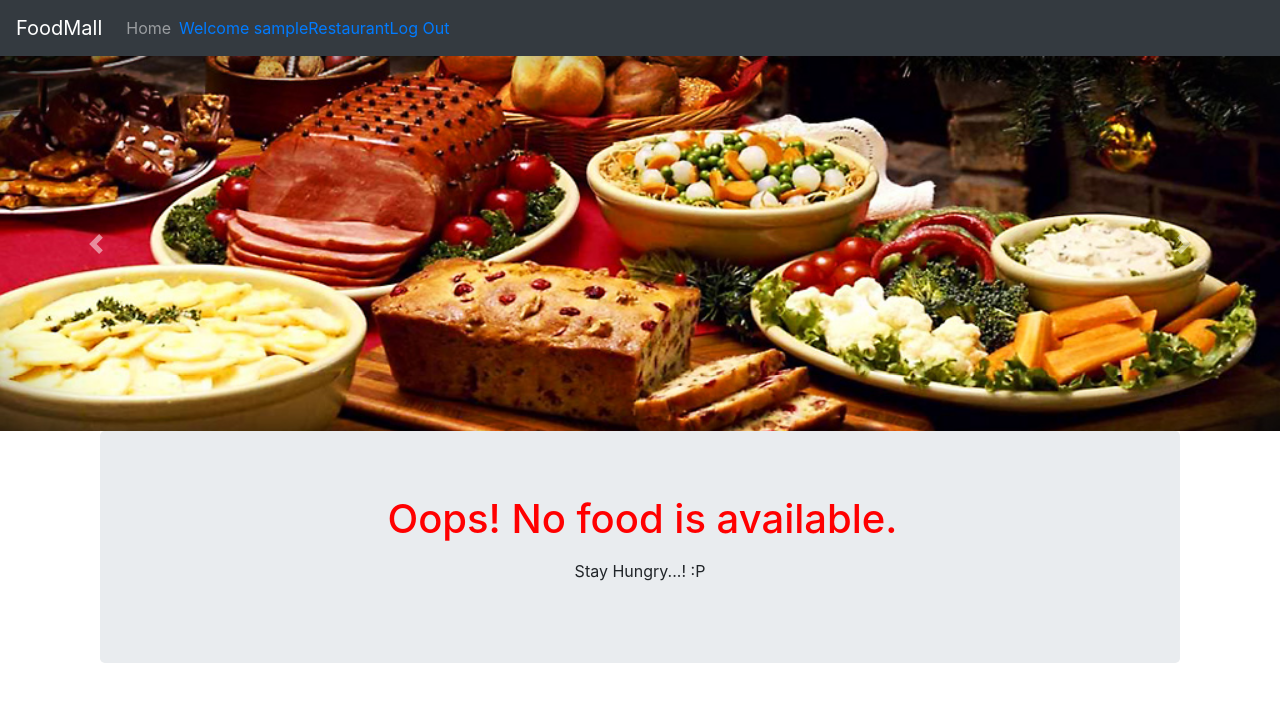
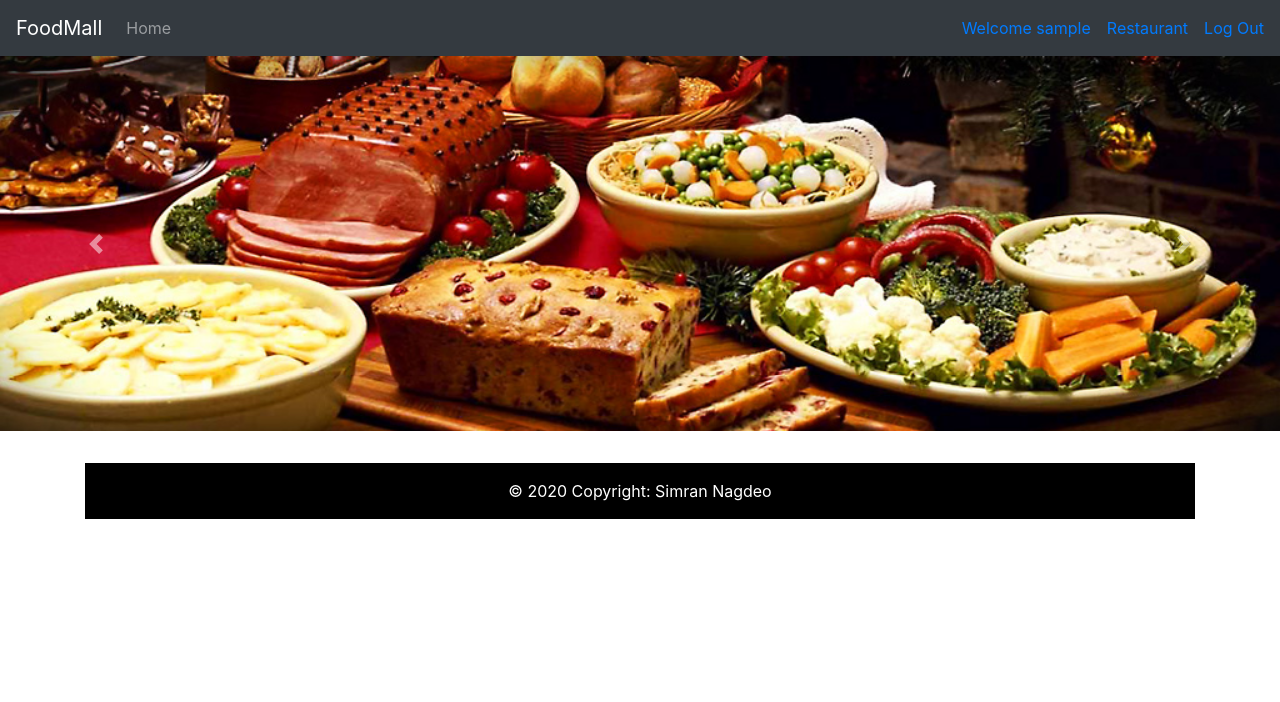
Before and after one commit to nagdeo/foodmall, a PHP site: page /index.php in a window 1280 px wide. Shown: the top 702 px of the page. Run offline with PHP 8.4, Linux system fonts and the light colour scheme; the visitor is signed in with stand-in values (Sample User, id 1); data that the repository does not hold is empty.

Commit message:
foodmall

```diff
--- a/customer_registered_success.php
+++ b/customer_registered_success.php
@@ -75,8 +75,9 @@ $email = $conn->real_escape_string($_POST['email']);
 $contact = $conn->real_escape_string($_POST['contact']);
 $address = $conn->real_escape_string($_POST['address']);
 $password = $conn->real_escape_string($_POST['password']);
+$preference=$conn->real_escape_string($_POST['pref']);
 
-$query = "INSERT into customer(name,username,email,contact,address,password) VALUES('" . $fullname . "','" . $username . "','" . $email . "','" . $contact . "','" . $address ."','" . $password ."')";
+$query = "INSERT into customer(name,username,email,contact,address,password,pref) VALUES('" . $fullname . "','" . $username . "','" . $email . "','" . $contact . "','" . $address ."','" . $password ."','" . $preference ."')";
 $success = $conn->query($query);
 
 if (!$success){
--- a/index.php
+++ b/index.php
@@ -1,6 +1,7 @@
 <?php
 session_start();
-
+require 'connection.php';
+$conn = Connect();
 
 ?>
 
@@ -33,18 +34,18 @@ session_start();
 if(isset($_SESSION['login_user1'])){
 
 ?>
-   <ul class="nav navbar-nav navbar-right">
-            <li><a href="#"><span class="glyphicon glyphicon-user"></span> Welcome <?php echo $_SESSION['login_user1']; ?> </a></li>
-            <li><a href="myrestaurant.php">Restaurant</a></li>
+  <ul class="nav navbar-nav navbar-right" style="position: absolute;right:1rem">
+      <li style="margin-right: 1rem;"><a href="#"><span class="glyphicon glyphicon-user"></span> Welcome <?php echo $_SESSION['login_user1']; ?> </a></li>
+            <li style="margin-right: 1rem;"><a href="myrestaurant.php">Restaurant</a></li>
             <li><a href="logout_m.php"><span class="glyphicon glyphicon-log-out"></span> Log Out </a></li>
           </ul>
 <?php
 }
 else if (isset($_SESSION['login_user2'])) {
   ?>
-  <ul class="nav navbar-nav navbar-right">
-            <li><a href="#"><span class="glyphicon glyphicon-user"></span> Welcome <?php echo $_SESSION['login_user2']; ?> </a></li>
-            <li><a href="cart.php"><span class="glyphicon glyphicon-shopping-cart"></span> Cart
+  <ul class="nav navbar-nav navbar-right" style="position: absolute;right:1rem">
+            <li style="margin-right: 1rem;"><a href="#"><span class="glyphicon glyphicon-user"></span> Welcome <?php echo $_SESSION['login_user2']; ?> </a></li>
+            <li style="margin-right: 1rem;"><a href="cart.php"><span class="glyphicon glyphicon-shopping-cart"></span> Cart
               (<?php
               if(isset($_SESSION["cart"])){
               $count = count($_SESSION["cart"]);
@@ -112,12 +113,35 @@ else {
 
 
  <div class="container" style="width:95%;">
+ <?php
+if(isset($_SESSION['login_user1'])){
+
+?>
 
 <!-- Display all Food from food table -->
 <?php
+}
+else if (isset($_SESSION['login_user2'])) {
+    $Uname=$_SESSION['login_user2'];
+    $type;
+    $sqlType="Select pref from customer where username='$Uname'";
+    $result1 = mysqli_query($conn, $sqlType);
+    if (mysqli_num_rows($result1) > 0)
+     {
+     while($row = mysqli_fetch_assoc($result1)){
+         $type=$row["pref"];
+     }
+    }
 
-require 'connection.php';
-$conn = Connect();
+    $sql = "SELECT * FROM food WHERE options = 'Enable' and type='$type' ORDER BY f_id";
+    $result = mysqli_query($conn, $sql);
+    echo $sql;
+
+  ?>
+
+<?php
+}
+else {
 
 $sql = "SELECT * FROM food WHERE options = 'Enable' ORDER BY f_id";
 $result = mysqli_query($conn, $sql);
@@ -144,7 +168,7 @@ if (mysqli_num_rows($result) > 0)
 
 <form method="post" action="cart.php?action=add&id=<?php echo $row["f_id"]; ?>">
 <div class="mypanel card" align="center">
-    <img src="<?php echo $row["images"]; ?>" style="height: 120px" class="img-responsive">
+    <img src="<?php echo $row["images"]; ?>" style="height: 120px;width:100%" class="img-responsive">
     <h4 class="text-dark"><?php echo $R_Name; ?></h4>
 <h4 class="text-dark"><?php echo $row["name"]; ?></h4>
 <h5 class="text-info"><?php echo $row["description"]; ?></h5>
@@ -190,7 +214,19 @@ else
   <?php
 
 }
+}
+?>
 
-?>
+<!-- Footer -->
+<footer class="page-footer font-small blue" style="background: black;margin-top:2rem;color: white">
+
+  <!-- Copyright -->
+  <div class="footer-copyright text-center py-3">© 2020 Copyright:
+     Simran Nagdeo
+  </div>
+  <!-- Copyright -->
+
+</footer>
+<!-- Footer -->
 </body>
 </html>
--- a/login_u.php
+++ b/login_u.php
@@ -28,7 +28,7 @@ $stmt -> store_result();
 if ($stmt->fetch())
 {
 	$_SESSION['login_user2']=$username; // Initializing Session
-	header("location: foodlist.php"); // Redirecting To Other Page
+	header("location: index.php"); // Redirecting To Other Page
 } else {
 $error = "Username or Password is invalid";
 }
```
Also changed, not shown: register.html (+13 -0 lines).
